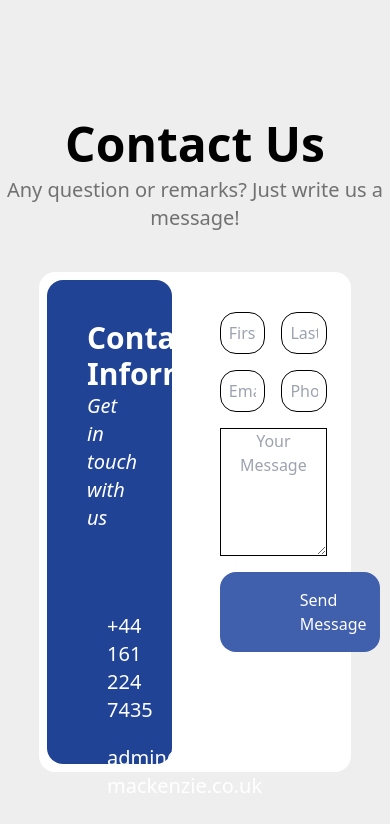
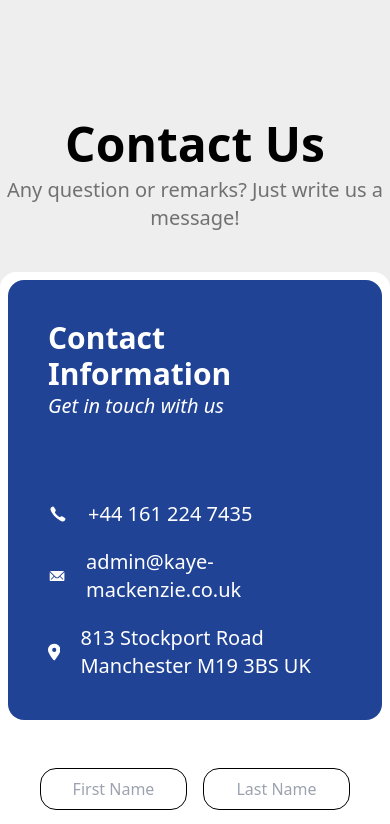
Before and after one commit to sssoban/kaye-mackenzie, a React (Vite) app: page /contact-us in a window 390 px wide. Shown: the top 824 px of the page. Built offline with nearby package versions, Linux system fonts and the light colour scheme.

Commit message:
Made the whole site responsive

```diff
--- a/src/pages/ContactUsPage.jsx
+++ b/src/pages/ContactUsPage.jsx
@@ -75,8 +75,8 @@ const ContactUsPage = () => {
           Any question or remarks? Just write us a message!
         </p>
       </div>
-      <div className="w-[80%] bg-white h-[500px] rounded-2xl flex">
-        <div className="bg-[#204396] text-white text-left p-10 flex flex-col gap-20 w-[40%] rounded-2xl m-2">
+      <div className="sm:w-[80%] bg-white sm:h-[500px] rounded-2xl flex flex-col sm:flex-row">
+        <div className="bg-[#204396] text-white text-left p-10 flex flex-col gap-20 sm:w-[40%] rounded-2xl m-2">
           <div>
             <p className="font-semibold text-3xl">Contact Information</p>
             <p className="text-xl font-extralight italic">
@@ -98,7 +98,7 @@ const ContactUsPage = () => {
             </div>
           </div>
         </div>
-        <div className="w-[60%] p-10">
+        <div className="sm:w-[60%] p-10">
           <form onSubmit={handleSubmit} className="flex flex-col gap-4">
             <div className="flex gap-4">
               <input
@@ -145,7 +145,7 @@ const ContactUsPage = () => {
               value={formData.message}
               onChange={handleChange}
               placeholder="Your Message"
-              className="border-1 placeholder:text-center placeholder:text-[#9CA3AF] focus:placeholder-transparent h-32"
+              className="border-1 placeholder:text-center placeholder:text-[#9CA3AF] focus:placeholder-transparent h-32 rounded-2xl"
               required
             />
             <button
```
